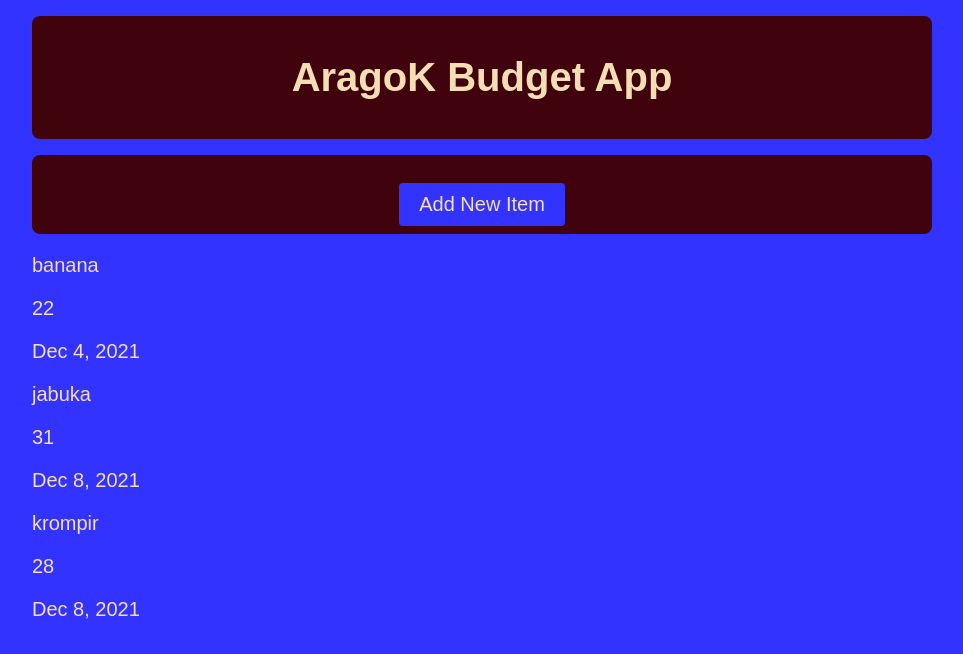
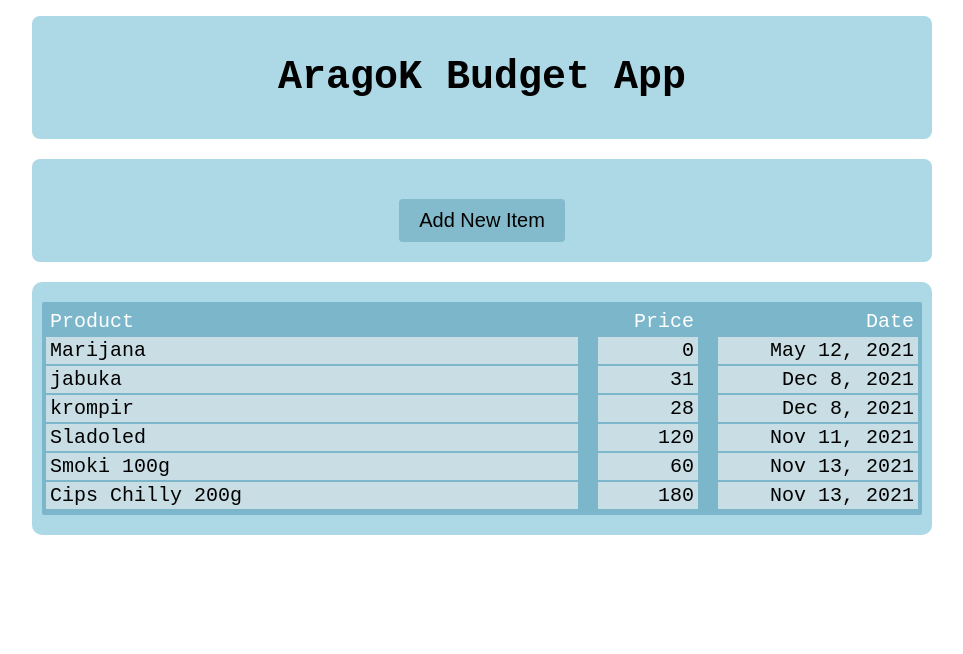
Before and after one commit to cogicgoran/budget-app, a React (Create React App) app: page / in a window 1280 px wide. Shown: the top 654 px of the page, without its empty margins (158-1121 px from the left). Built offline with nearby package versions, Linux system fonts and the light colour scheme.

Commit message:
Add 'show items' section

```diff
--- a/src/App.js
+++ b/src/App.js
@@ -3,28 +3,7 @@ import Header from './components/Header';
 import AddNewItem from './components/AddNewItem';
 import ShowItems from './components/ShowItems';
 import { useState } from 'react';
-
-
-const DUMMY_ITEMS = [
-  {
-    id: 'e1',
-    product: "banana",
-    price: "22",
-    date: new Date("2021-12-04")
-  },
-  {
-    id: 'e2',
-    product: "jabuka",
-    price: "31",
-    date: new Date("2021-12-08")
-  },
-  {
-    id: 'e3',
-    product: "krompir",
-    price: "28",
-    date: new Date("2021-12-08")
-  },
-]
+import { DUMMY_ITEMS } from './dummy-data/dummyData';
 
 function App() {
   const [items, setItems] = useState(DUMMY_ITEMS);
@@ -32,7 +11,7 @@ function App() {
 
   function addNewItemHandler(item) {
     item.id = counter;
-    setItems( prevState => ([...prevState, item]));
+    setItems( prevState => ([item, ...prevState]));
     setCounter(prevCounter => ++prevCounter);
   }
 
--- a/src/App.module.css
+++ b/src/App.module.css
@@ -3,5 +3,5 @@
     margin: 0 auto;
     margin-top: 16px;
     border-radius: 8px;
-    color: wheat;
+    color: black;
 }
--- a/src/components/AddNewItem.js
+++ b/src/components/AddNewItem.js
@@ -7,7 +7,7 @@ function validateProductName(name) {
 };
 
 function validateProductPrice(price) {
-    return Number(price) > 0;
+    return Number(price) > 0 && price.length < 9;
 };
 
 function validateProductDate(date) {
@@ -70,7 +70,7 @@ function AddNewItem( props ) {
         };
         console.log(product);
         resetInputFields();
-        // props.onAddNewItem(product);
+        props.onAddNewItem(product);
     };
 
     const productNameClasses = productNameHasError ? styles.invalid : "";
@@ -88,11 +88,11 @@ function AddNewItem( props ) {
                     </div>
                     <div className={productPriceClasses}>
                         <label htmlFor="price">Product Price:</label>
-                        <input autoComplete="off" type="number" step="1" min="0" name="price" value={productPrice} onChange={productPriceChangeHandler} onBlur={productPriceBlurHandler} />
+                        <input autoComplete="off" type="number" step="1" min="0" max="9999999" name="price" value={productPrice} onChange={productPriceChangeHandler} onBlur={productPriceBlurHandler} />
                     </div>
                     <div className={productDateClasses}>
                         <label htmlFor="date">Product Date:</label>
-                        <input type="date" name="date" value={productDate} onChange={productDateChangeHandler} onBlur={productDateBlurHandler} />
+                        <input type="date" name="date" min="2010-01-01" max="2036-01-01" value={productDate} onChange={productDateChangeHandler} onBlur={productDateBlurHandler} />
                     </div>
                 </div>
                 <div className={styles["add-items__btn-container"]}>
--- a/src/components/AddNewItem.module.css
+++ b/src/components/AddNewItem.module.css
@@ -1,7 +1,8 @@
 .add-items-container {
-    padding: 8px 4px;
+    padding: 1em .5em;
+    margin-bottom: 1em;
     border-radius: 8px;
-    background-color:#40020c;
+    background-color:lightblue;
 }
 
 .add-items__btn-container {
@@ -13,8 +14,9 @@
     margin-top: .5em;
     padding: .5em 1em;
     border-radius: 4px;
-    background-color:#3333ff;
+    background-color:rgb(131, 186, 204);
     text-align: center;
+    cursor: pointer;
 }
 
 
@@ -32,7 +34,7 @@
 .add-items__controls-container input {
     width: 100%;
     padding: 2px 4px;
-    background-color: #40020c;
+    background-color: rgb(212, 246, 255);
     border-radius: 4px;
     border-width: 2px;
     border-style: solid;
--- a/src/components/Header.module.css
+++ b/src/components/Header.module.css
@@ -1,8 +1,8 @@
 .header {
     padding: 12px 0;
-    margin-bottom: 16px;
+    margin-bottom: 1em;
     border-radius: 8px;
-    background-color: #40020c;
+    background-color:lightblue;
 }
 
 .header__title {
--- a/src/components/ShowItems.js
+++ b/src/components/ShowItems.js
@@ -1,21 +1,31 @@
 import React from 'react'
+import styles from './ShowItems.module.css';
 
 function ShowItems({ items }) {
 
     function getItemComponents(items) {
         return items.map(item => {
             const date = item.date.toLocaleString('default', { day: "numeric", month: 'short', year:"numeric" })
-            return (<article key={item.id}>
-                <p>{item.product}</p>
-                <p>{item.price}</p>
-                <p>{date}</p>
+            return (<article key={item.id} className={styles["show-items__article"]}>
+                <span className={styles["show-items__product"]}>{item.product}</span>
+                <span className={styles["show-items__price"]}>{item.price}</span>
+                <span className={styles["show-items__date"]}>{date}</span>
 
             </article>)
         })
     }
     return (
-        <div>
-            {getItemComponents(items)}
+        <div className={styles["show-items"]}>
+            <div className={styles["show-items__article-wrapper"]}>
+                <div className={styles["show-items__header"]}>
+                    <span className={styles["show-items__product"]}>Product</span>
+                    <span className={styles["show-items__price"]}>Price</span>
+                    <span className={styles["show-items__date"]}>Date</span>
+                </div>
+                <div>
+                    {getItemComponents(items)}
+                </div>
+            </div>
         </div>
     )
 }
--- /dev/null
+++ b/src/components/ShowItems.module.css
@@ -0,0 +1,51 @@
+.show-items {
+    padding: 1em .5em;
+    border-radius: .5em;
+    background-color: lightblue;
+}
+
+.show-items__article-wrapper {
+    /* border: 2px solid rgb(123, 182, 202); */
+    background-color: rgb(123, 182, 202);
+    padding: 0.2em;
+    border-radius: 0.1em;
+}
+
+.show-items__article,
+.show-items__header {
+    display: flex;
+    gap: 1em;
+    margin-top: 0.1em;
+    margin-bottom: 0.1em;
+}
+
+.show-items__article *,
+.show-items__header * {
+    padding: 0.1em 0.2em;
+}
+
+.show-items__article * {
+    background-color: rgb(200, 221, 228);
+}
+
+.show-items__header {
+    color: white;
+}
+
+.show-items__header * {
+    /* background-color: lightgreen; */
+}
+
+.show-items__product {
+    flex: 1 0 0;
+}
+
+.show-items__price {
+    width: 5em;
+    text-align: right;
+}
+
+.show-items__date {
+    width: 10em;
+    text-align: right;
+}
--- /dev/null
+++ b/src/dummy-data/dummyData.js
@@ -0,0 +1,38 @@
+export const DUMMY_ITEMS = [
+    {
+      id: 'e1',
+      product: "Marijana",
+      price: "0",
+      date: new Date("2021-05-12")
+    },
+    {
+      id: 'e2',
+      product: "jabuka",
+      price: "31",
+      date: new Date("2021-12-08")
+    },
+    {
+      id: 'e3',
+      product: "krompir",
+      price: "28",
+      date: new Date("2021-12-08")
+    },
+    {
+        id: 'e4',
+        product: "Sladoled",
+        price: "120",
+        date: new Date("2021-11-11")
+    },
+    {
+        id: 'e5',
+        product: "Smoki 100g",
+        price: "60",
+        date: new Date("2021-11-13")
+    },
+    {
+        id: 'e6',
+        product: "Cips Chilly 200g",
+        price: "180",
+        date: new Date("2021-11-13")
+    },
+]
--- a/src/index.css
+++ b/src/index.css
@@ -3,11 +3,12 @@
 }
 html {
     font-family: Arial, Helvetica, sans-serif;
+    font-family:'Courier New', Courier, monospace;
     font-size: 20px;
 }
 
 body {
-    background-color: #3333ff;
+    background-color: white;
     margin: 0;
 }
 
```
